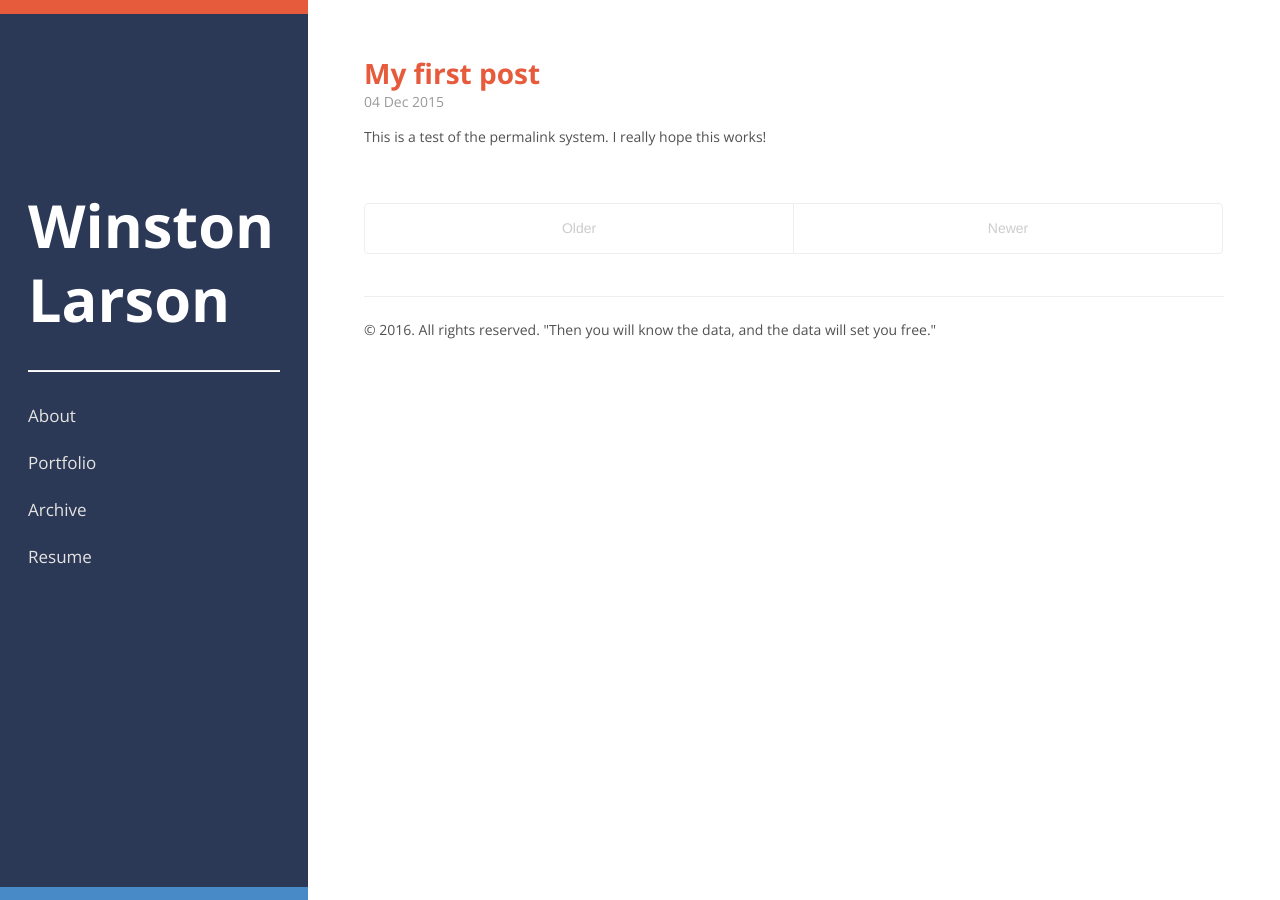
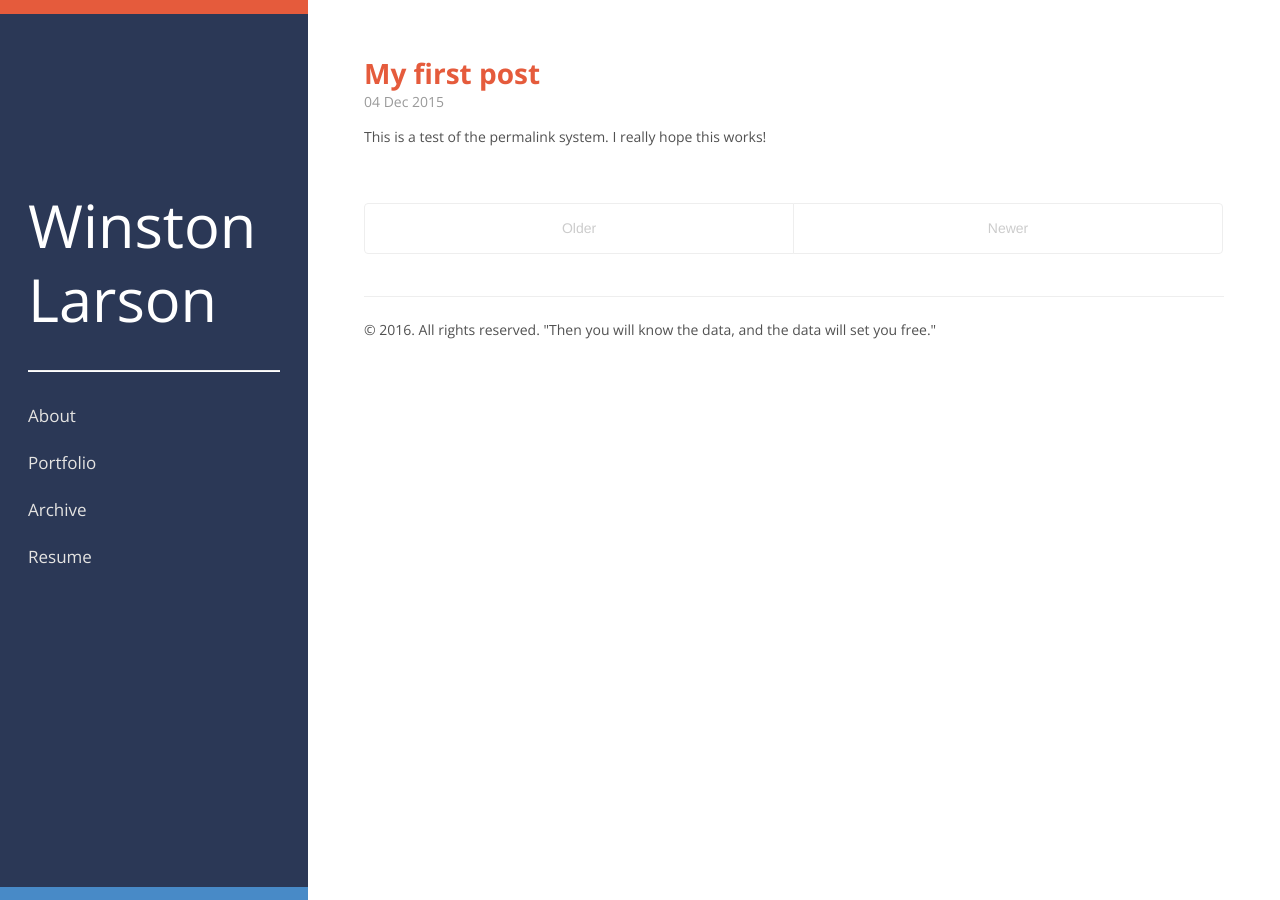
Before and after one commit to winstonlarson/old_website, a Jekyll site: the page built from index.html, in a window 1280 px wide. Built offline with Jekyll 4.4.1, drawn with Linux system fonts in a browser that asks for light colours; some web fonts are replaced; the list of posts is cut into pages by our own code.

Commit message:
fixed font weight

```diff
--- a/_includes/head.html
+++ b/_includes/head.html
@@ -22,7 +22,7 @@
   <link rel="stylesheet" type="text/css" href="//fonts.googleapis.com/css?family=Muli" />
   <link href='https://fonts.googleapis.com/css?family=Lato:400,700,400italic,700italic' rel='stylesheet' type='text/css'>
   <link href='https://fonts.googleapis.com/css?family=Source+Sans+Pro' rel='stylesheet' type='text/css'>
-  <link href='https://fonts.googleapis.com/css?family=Open+Sans:400,700' rel='stylesheet' type='text/css'>
+  <link href='https://fonts.googleapis.com/css?family=Open+Sans:300,400,700' rel='stylesheet' type='text/css'>
   <!-- Icons -->
   <link rel="apple-touch-icon-precomposed" sizes="144x144" href="{{ site.baseurl }}public/apple-touch-icon-144-precomposed.png">
   <link rel="shortcut icon" href="{{ site.baseurl }}public/favicon.ico">
--- a/public/css/hyde.css
+++ b/public/css/hyde.css
@@ -122,6 +122,7 @@
   font-family: 'Open Sans', Helvetica, Arial, sans-serif;
   font-size: 4.25rem;
   text-decoration: none;
+  font-weight: 300;
 }
 @media (min-width: 48em) {
   .sidebar-about h1 {
```
Also changed, not shown: 12 other files.
